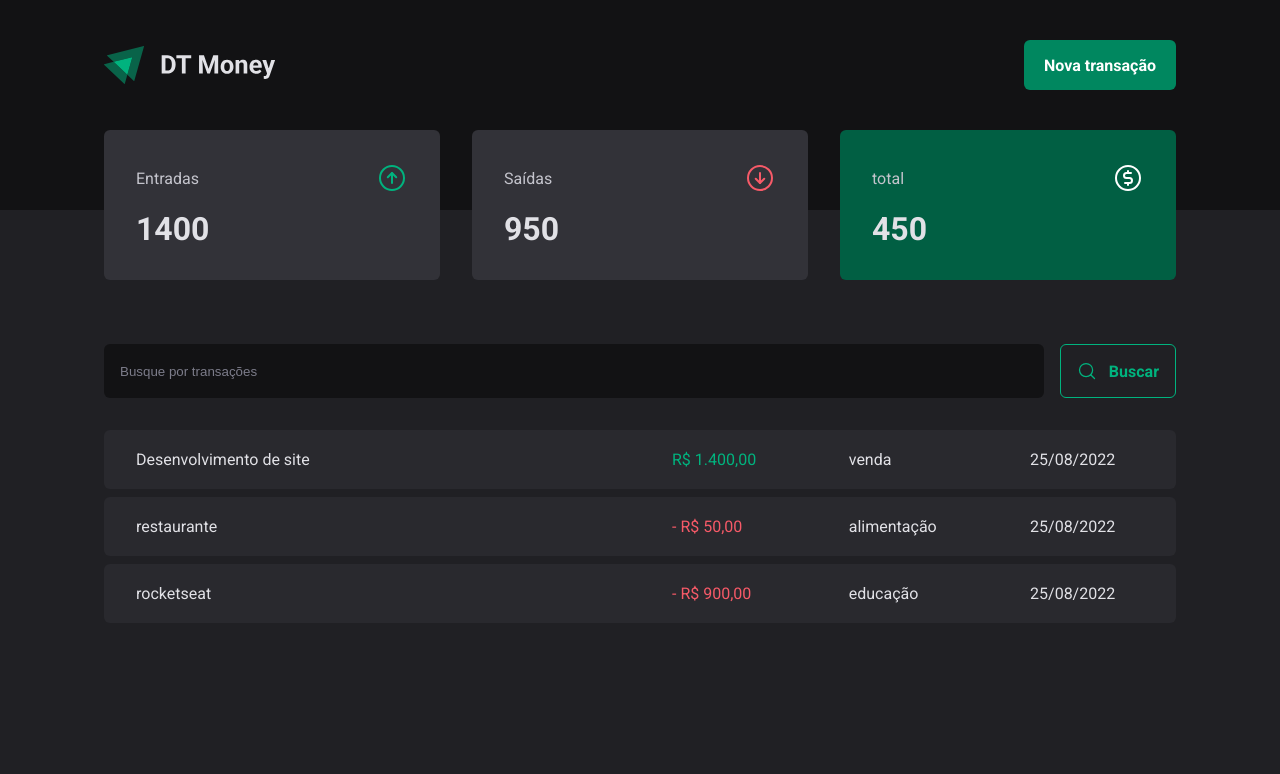
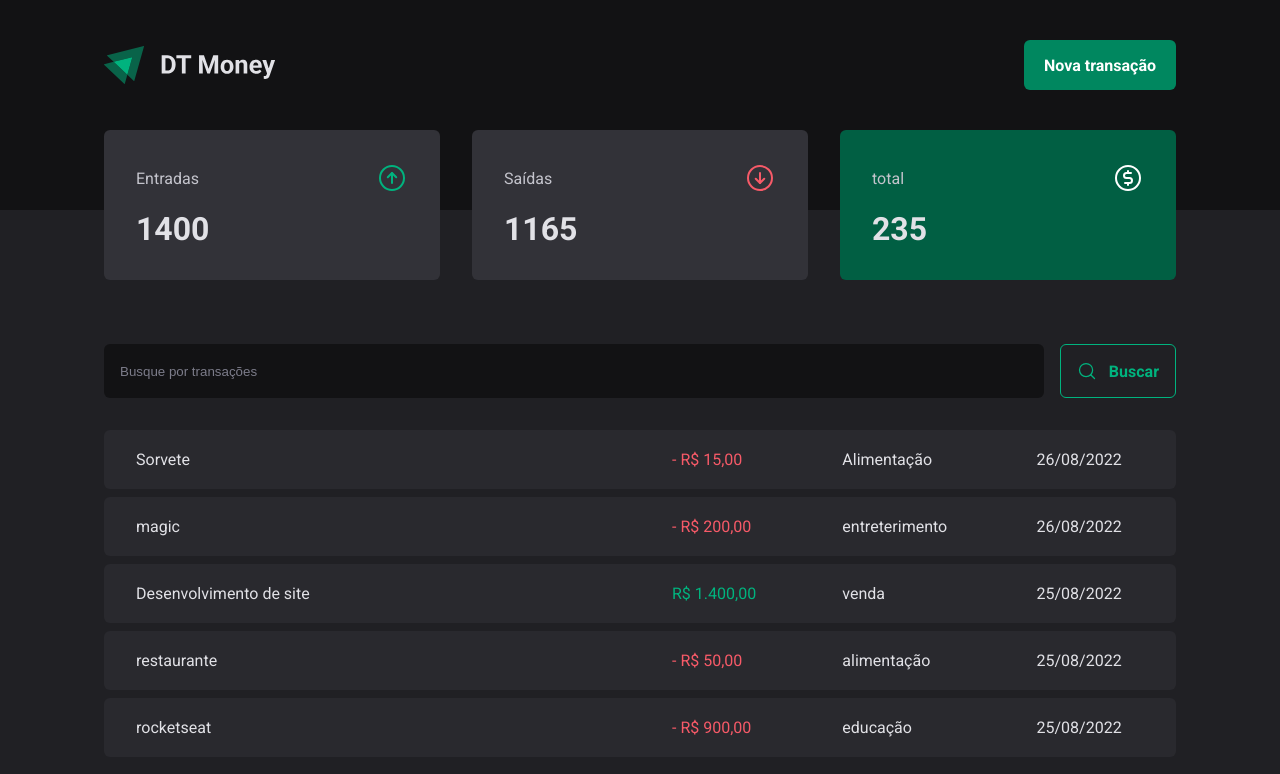
Before and after one commit to mujapira/my-finances, a React (Vite) app: page / in a window 1280 px wide. Shown: the top 774 px of the page. Built offline with nearby package versions, Linux system fonts and the light colour scheme; data requests are answered from the project's data file.

Commit message:
feat: create new transaction

```diff
--- a/server.json
+++ b/server.json
@@ -23,6 +23,22 @@
       "category": "educação",
       "price": 900,
       "createdAt": "2022-08-25T18:55:48.370Z"
+    },
+    {
+      "description": "magic",
+      "price": 200,
+      "category": "entreterimento",
+      "type": "outcome",
+      "createdAt": "2022-08-26T14:23:45.991Z",
+      "id": 4
+    },
+    {
+      "description": "Sorvete",
+      "price": 15,
+      "category": "Alimentação",
+      "type": "outcome",
+      "createdAt": "2022-08-26T14:40:54.960Z",
+      "id": 5
     }
   ]
 }
--- a/src/components/NewTransactionModal/index.tsx
+++ b/src/components/NewTransactionModal/index.tsx
@@ -11,6 +11,8 @@ import {
 } from "./styles";
 import { Controller } from "react-hook-form";
 import { useForm } from "react-hook-form";
+import { useContext } from "react";
+import { TransactionsContext } from "../../contexts/TransactionContext";
 
 const newTransactionFormSchema = z.object({
   description: z.string(),
@@ -22,11 +24,14 @@ const newTransactionFormSchema = z.object({
 type newTransactionFormInputs = z.infer<typeof newTransactionFormSchema>;
 
 export function NewTransactionModal() {
+  const { createTransaction } = useContext(TransactionsContext);
+
   const {
     control,
     register,
     handleSubmit,
     formState: { isSubmitting },
+    reset,
   } = useForm<newTransactionFormInputs>({
     resolver: zodResolver(newTransactionFormSchema),
     defaultValues: {
@@ -34,8 +39,16 @@ export function NewTransactionModal() {
     },
   });
 
-  function handleCreateNewTransaction(data: newTransactionFormInputs) {
-    console.log(data);
+  async function handleCreateNewTransaction(data: newTransactionFormInputs) {
+    const { description, price, category, type } = data;
+
+    await createTransaction({
+      description,
+      price,
+      category,
+      type,
+    });
+    reset();
   }
 
   return (
--- a/src/contexts/TransactionContext.tsx
+++ b/src/contexts/TransactionContext.tsx
@@ -10,9 +10,17 @@ interface Transaction {
   createdAt: string;
 }
 
+interface CreateNewTransactionInput {
+  description: string;
+  price: number;
+  category: string;
+  type: "income" | "outcome";
+}
+
 interface TransactionContextType {
   transactions: Transaction[];
   fetchTransactions: (query?: string) => Promise<void>;
+  createTransaction: (data: CreateNewTransactionInput) => Promise<void>;
 }
 
 interface TransactionsProviderProps {
@@ -29,10 +37,26 @@ export function TransactionsProvider({ children }: TransactionsProviderProps) {
   async function fetchTransactions(query?: string) {
     const response = await api.get("/transactions", {
       params: {
+        _sort: "createdAt",
+        _order: "desc",
         q: query,
       },
     });
     setTransactions(response.data);
+  }
+
+  async function createTransaction(data: CreateNewTransactionInput) {
+    const { description, price, category, type } = data;
+
+    const response = await api.post("/transactions", {
+      description,
+      price,
+      category,
+      type,
+      createdAt: new Date(),
+    });
+
+    setTransactions((state) => [response.data, ...state]);
   }
 
   useEffect(() => {
@@ -44,6 +68,7 @@ export function TransactionsProvider({ children }: TransactionsProviderProps) {
       value={{
         transactions,
         fetchTransactions,
+        createTransaction,
       }}
     >
       {children}
```
